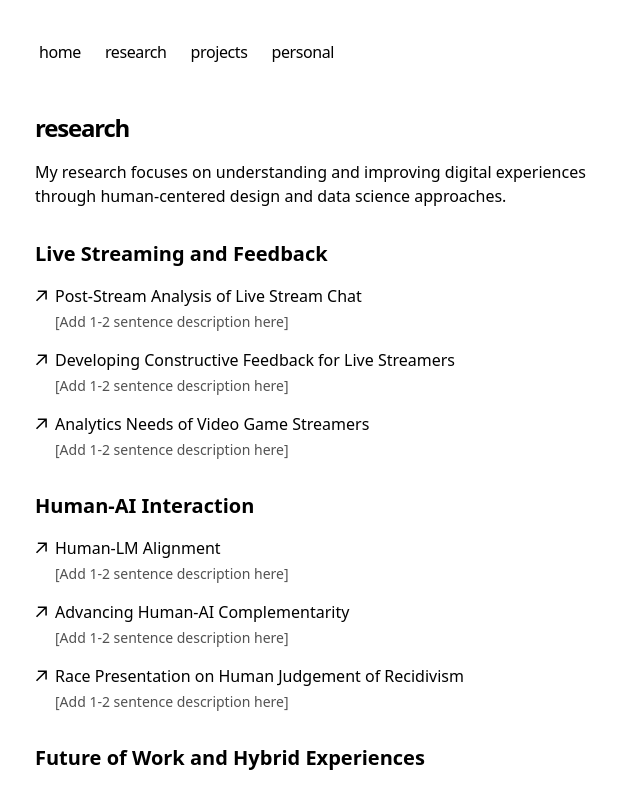
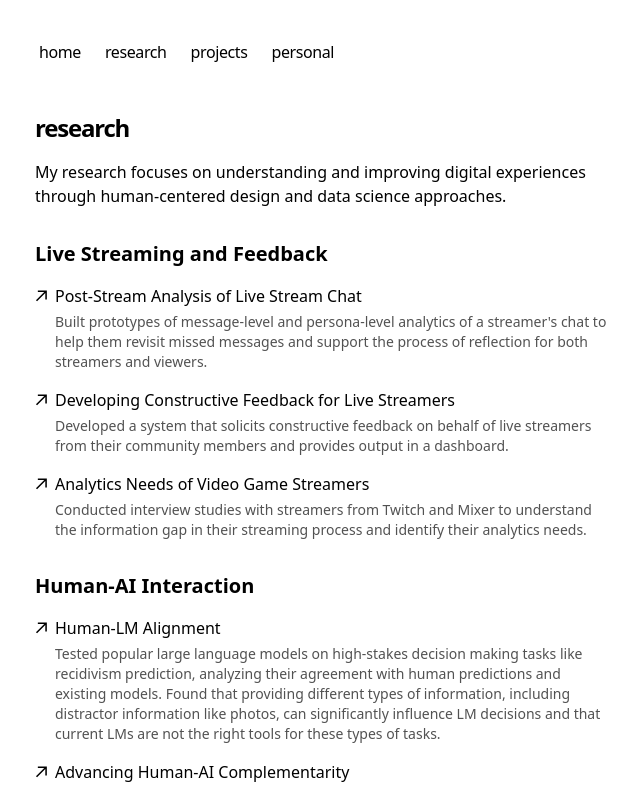
Before and after one commit to kerixyz/kerixyz.github.io, a Next.js app: page /research in a window 1280 px wide. Shown: the top 790 px of the page, without its empty margins (317-957 px from the left). Built offline with nearby package versions, Linux system fonts and the light colour scheme.

Commit message:
Add research paper descriptions for live streaming and LM alignment work

```diff
--- a/app/research/page.tsx
+++ b/app/research/page.tsx
@@ -79,15 +79,15 @@ export default function Page() {
         <ul>
           <ResearchPaper
             title="Post-Stream Analysis of Live Stream Chat"
-            description="[Add 1-2 sentence description here]"
+            description="Built prototypes of message-level and persona-level analytics of a streamer's chat to help them revisit missed messages and support the process of reflection for both streamers and viewers."
           />
           <ResearchPaper
             title="Developing Constructive Feedback for Live Streamers"
-            description="[Add 1-2 sentence description here]"
+            description="Developed a system that solicits constructive feedback on behalf of live streamers from their community members and provides output in a dashboard."
           />
           <ResearchPaper
             title="Analytics Needs of Video Game Streamers"
-            description="[Add 1-2 sentence description here]"
+            description="Conducted interview studies with streamers from Twitch and Mixer to understand the information gap in their streaming process and identify their analytics needs."
             link="https://dl.acm.org/doi/abs/10.1145/3411764.3445320"
           />
         </ul>
@@ -98,7 +98,7 @@ export default function Page() {
         <ul>
           <ResearchPaper
             title="Human-LM Alignment"
-            description="[Add 1-2 sentence description here]"
+            description="Tested popular large language models on high-stakes decision making tasks like recidivism prediction, analyzing their agreement with human predictions and existing models. Found that providing different types of information, including distractor information like photos, can significantly influence LM decisions and that current LMs are not the right tools for these types of tasks."
             link="https://arxiv.org/pdf/2410.15471"
           />
           <ResearchPaper
```
